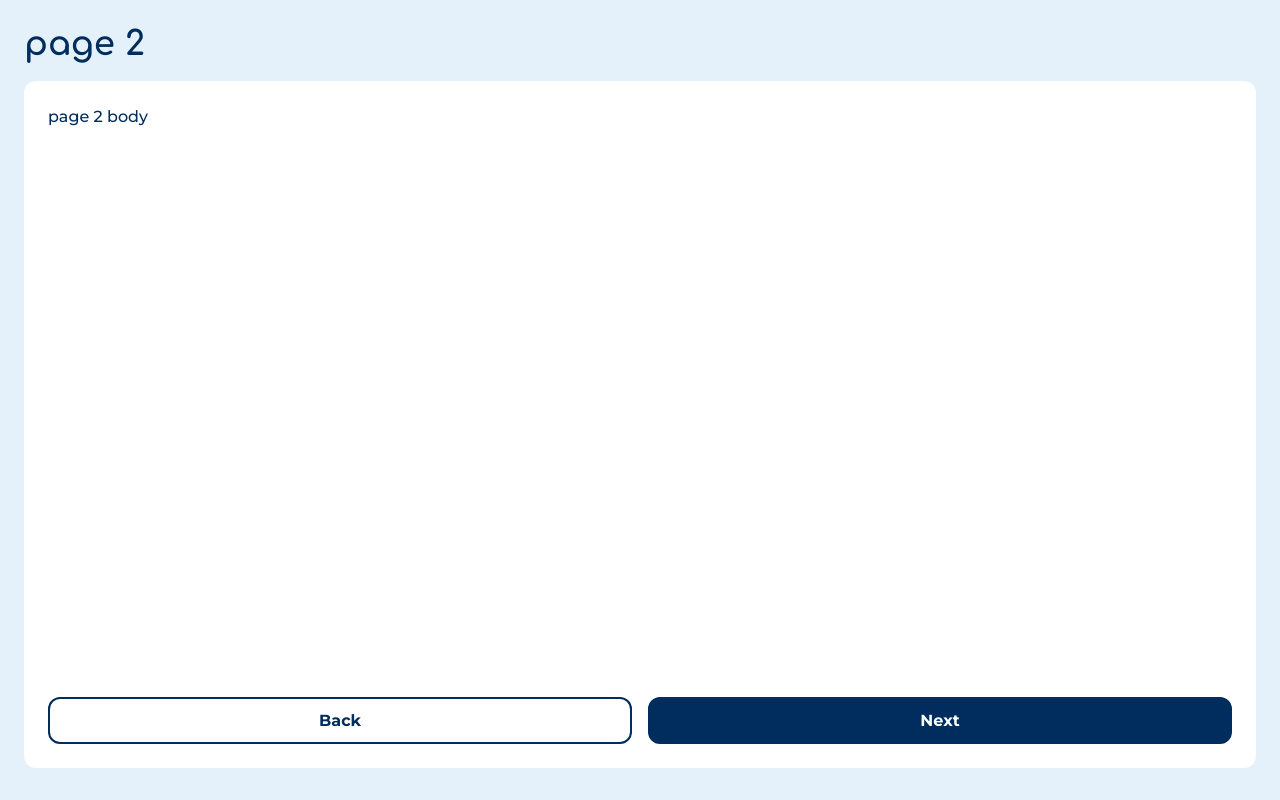
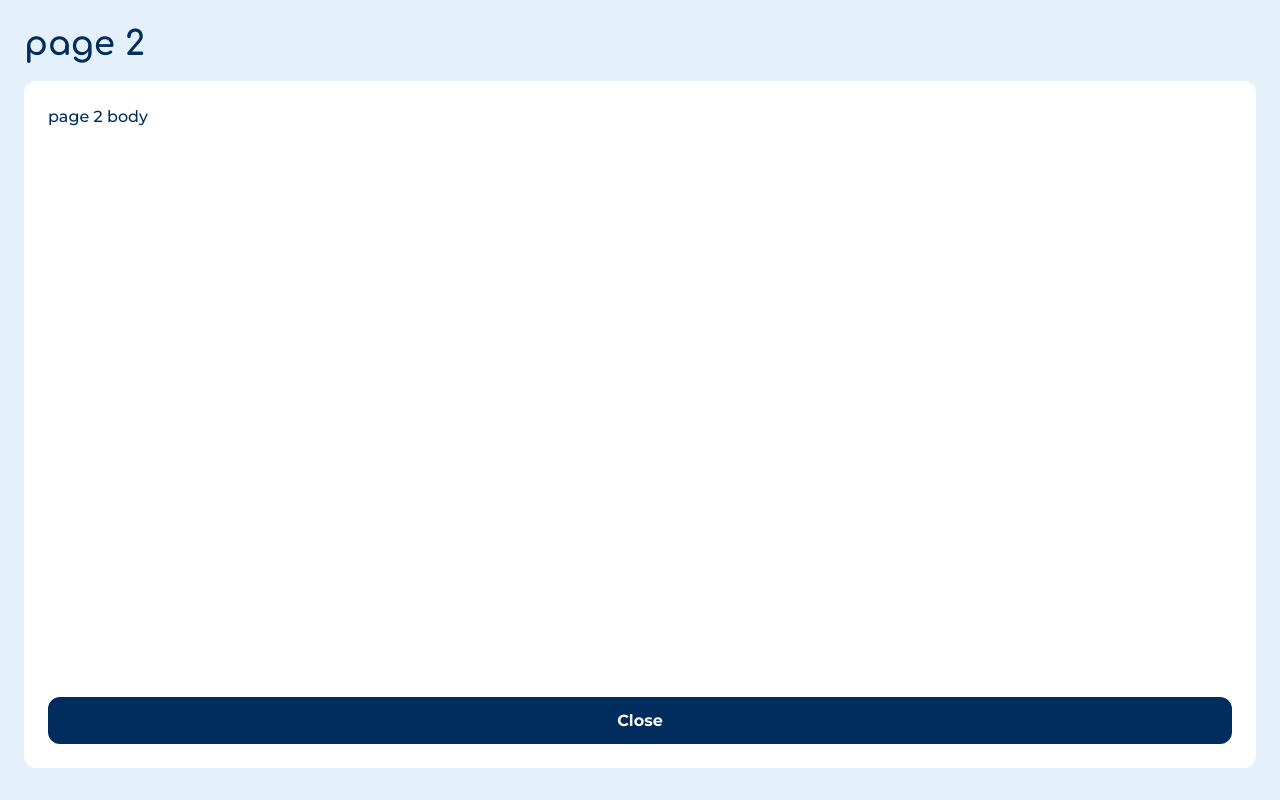
Before and after one commit to bradleyblackdev/dm-webview-prorotype-a, a React (Create React App) app: page / in a window 1280 px wide. Both pictures are taken after a click on the element "Next". Built offline with nearby package versions, Linux system fonts and the light colour scheme.

Commit message:
route to /complete on press close templateB

```diff
--- a/src/TemplateBAnimated.tsx
+++ b/src/TemplateBAnimated.tsx
@@ -39,8 +39,9 @@ const TemplateB = () => {
                             <p>page 2 body</p>
                             <div className="spacer" />
                             <div className="footer">
-                                <div className="button back" onClick = {() => setPage(1)}>Back</div>
-                                <div className="button primary" onClick = {() => setPage(1)}>Next</div>
+                                {/* <div className="button back" onClick = {() => setPage(1)}>Back</div> */}
+                                <div className="button primary"onClick={() => window.location.assign("/complete")}>Close</div>
+
                             </div>
                         </div>
                     </div>
```
